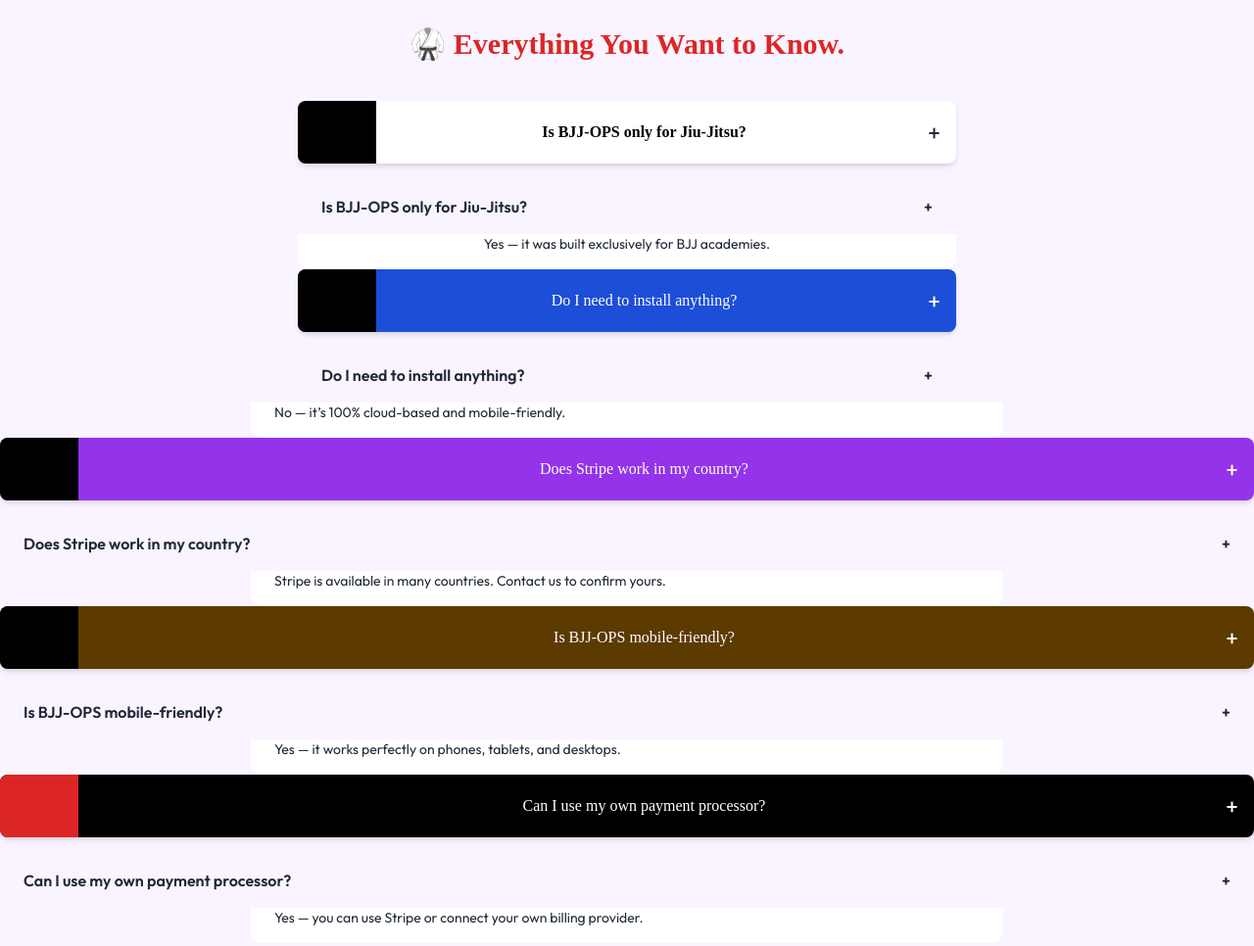
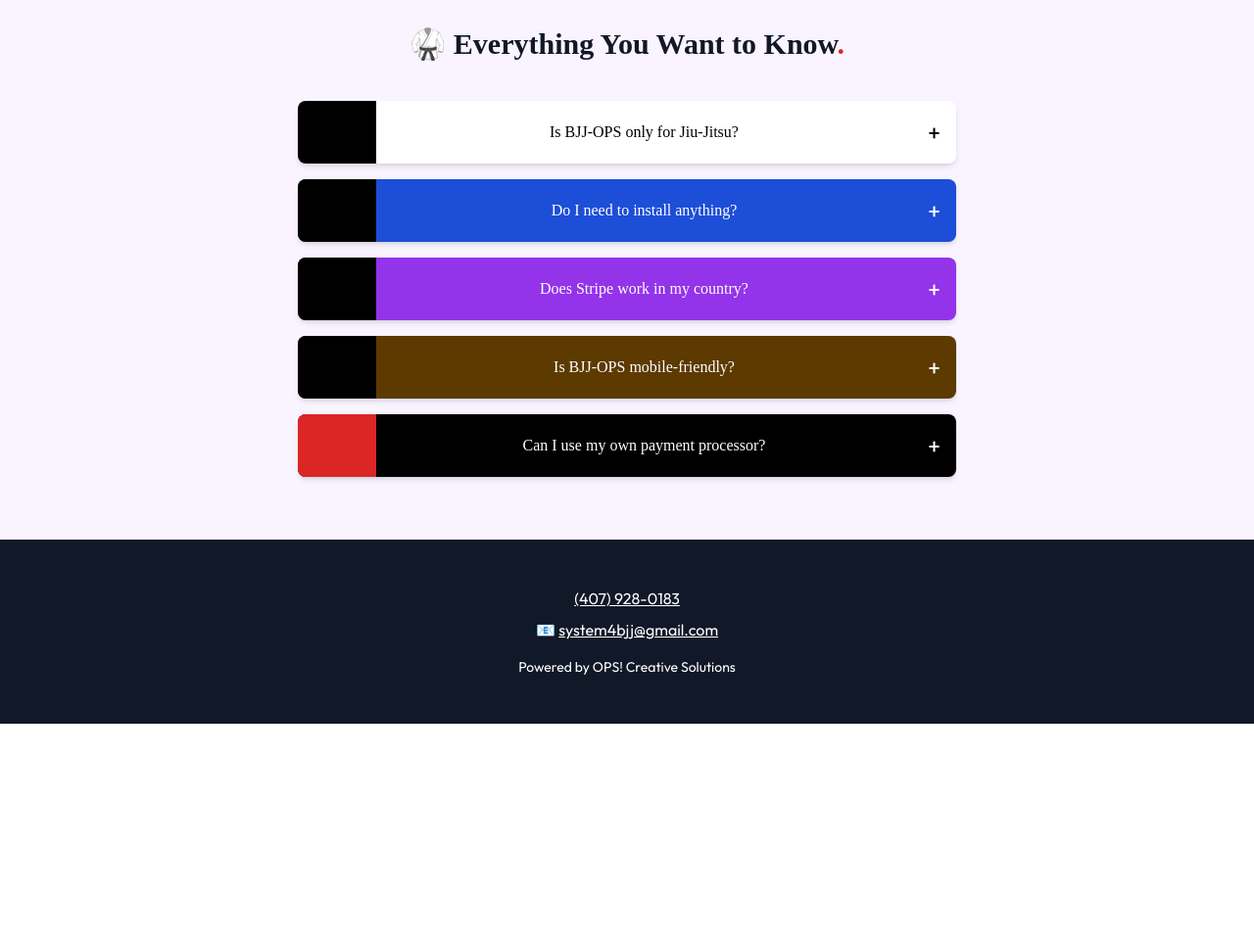
Before and after one commit to nanicunha/bjj-ops, a plain HTML site: page index.html in a window 1280 px wide. Shown: the part 2800-3766 px from the top of the page at 98% size. After the commit the page ends 3539 px from the top, so only its background shows below. Drawn offline with nearby package versions, Linux system fonts and the light colour scheme.

Commit message:
Update FAQ Section

```diff
--- a/index.html
+++ b/index.html
@@ -245,126 +245,83 @@
 <!-- FAQ Section -->
 
 
-    <section class="py-12 bg-[#f9f4ff]">
+   <section class="py-12 bg-[#f9f4ff]">
   <div class="max-w-2xl mx-auto text-center">
-    <h2 class="text-3xl font-extrabold text-gray-900 mb-10 font-[Orbitron]"><span class="text-red-600">🥋
-  Everything You Want to Know<span class="text-red-600">.</span>
-</h2>
+    <h2 class="text-3xl font-extrabold text-gray-900 mb-10 font-[Orbitron]">
+      🥋 Everything You Want to Know<span class="text-red-600">.</span>
+    </h2>
 
-
-    <div class="space-y-4 text-left" x-data="{ open: null }">
-
-      <!-- Faixa branca com ponta preta -->
-    <div class="mb-4">
-      <div class="flex items-center h-16 bg-white rounded-lg shadow-md overflow-hidden">
+    <!-- FAQ ITEM - Faixa branca -->
+    <div x-data="{ open: false }" class="mb-4">
+      <div @click="open = !open" class="flex items-center h-16 bg-white rounded-lg shadow-md overflow-hidden cursor-pointer">
         <div class="w-20 bg-black h-full"></div>
-        <div class="flex-1 px-4 font-bold text-black text-base font-[Orbitron] text-center">
+        <div class="flex-1 px-4 font-[Orbitron] text-base text-center text-black">
           Is BJJ-OPS only for Jiu-Jitsu?
         </div>
-        <div class="px-4 text-2xl">+</div>
+        <div class="px-4 text-2xl text-black" x-text="open ? '-' : '+'"></div>
+      </div>
+      <div x-show="open" x-transition class="mt-2 text-sm text-gray-700 text-left px-6">
+        Not at all! While it’s tailored for Jiu-Jitsu academies, BJJ-OPS can be used by any martial arts or fitness school.
       </div>
     </div>
-        <button @click="open === 1 ? open = null : open = 1"
-          class="w-full text-left px-6 py-4 font-semibold flex justify-between items-center">
-          <span>Is BJJ-OPS only for Jiu-Jitsu?</span>
-          <span>+</span>
-        </button>
-      </div>
-      <div x-show="open === 1" x-collapse class="bg-white px-6 pb-4 rounded-b-xl text-sm max-w-3xl mx-auto">
-        Yes — it was built exclusively for BJJ academies.
-      </div>
 
-       <!-- Faixa azul com ponta preta -->
-    <div class="mb-4">
-      <div class="flex items-center h-16 rounded-lg shadow-md overflow-hidden bg-blue-700 text-white">
+    <!-- Faixa azul -->
+    <div x-data="{ open: false }" class="mb-4">
+      <div @click="open = !open" class="flex items-center h-16 bg-blue-700 rounded-lg shadow-md overflow-hidden text-white cursor-pointer">
         <div class="w-20 bg-black h-full"></div>
         <div class="flex-1 px-4 font-[Orbitron] text-base text-center">
           Do I need to install anything?
         </div>
-        <div class="px-4 text-2xl">+</div>
+        <div class="px-4 text-2xl" x-text="open ? '-' : '+'"></div>
+      </div>
+      <div x-show="open" x-transition class="mt-2 text-sm text-white text-left px-6">
+        No installation required. BJJ-OPS is 100% web-based. You can use it on any device, anywhere.
       </div>
     </div>
 
-        <button @click="open === 2 ? open = null : open = 2"
-          class="w-full text-left px-6 py-4 font-semibold flex justify-between items-center">
-          <span>Do I need to install anything?</span>
-          <span>+</span>
-        </button>
-      </div>
-      <div x-show="open === 2" x-collapse class="bg-white px-6 pb-4 rounded-b-xl text-sm max-w-3xl mx-auto">
-        No — it’s 100% cloud-based and mobile-friendly.
-      </div>
-
-     <!-- Faixa roxa com ponta preta -->
-    <div class="mb-4">
-      <div class="flex items-center h-16 rounded-lg shadow-md overflow-hidden bg-purple-600 text-white">
+    <!-- Faixa roxa -->
+    <div x-data="{ open: false }" class="mb-4">
+      <div @click="open = !open" class="flex items-center h-16 bg-purple-600 rounded-lg shadow-md overflow-hidden text-white cursor-pointer">
         <div class="w-20 bg-black h-full"></div>
         <div class="flex-1 px-4 font-[Orbitron] text-base text-center">
           Does Stripe work in my country?
         </div>
-        <div class="px-4 text-2xl">+</div>
+        <div class="px-4 text-2xl" x-text="open ? '-' : '+'"></div>
+      </div>
+      <div x-show="open" x-transition class="mt-2 text-sm text-white text-left px-6">
+        Stripe supports over 45 countries. If it’s not available in yours, we can help set up alternatives.
       </div>
     </div>
-        <button @click="open === 3 ? open = null : open = 3"
-          class="w-full text-left px-6 py-4 font-semibold flex justify-between items-center">
-          <span>Does Stripe work in my country?</span>
-          <span>+</span>
-        </button>
-      </div>
-      <div x-show="open === 3" x-collapse class="bg-white px-6 pb-4 rounded-b-xl text-sm max-w-3xl mx-auto">
-        Stripe is available in many countries. Contact us to confirm yours.
-      </div>
 
-     <!-- Faixa marrom com ponta preta -->
-    <div class="mb-4">
-      <div class="flex items-center h-16 rounded-lg shadow-md overflow-hidden bg-[#5C3A00] text-white">
+    <!-- Faixa marrom -->
+    <div x-data="{ open: false }" class="mb-4">
+      <div @click="open = !open" class="flex items-center h-16 bg-[#5C3A00] rounded-lg shadow-md overflow-hidden text-white cursor-pointer">
         <div class="w-20 bg-black h-full"></div>
         <div class="flex-1 px-4 font-[Orbitron] text-base text-center">
           Is BJJ-OPS mobile-friendly?
         </div>
-        <div class="px-4 text-2xl">+</div>
+        <div class="px-4 text-2xl" x-text="open ? '-' : '+'"></div>
+      </div>
+      <div x-show="open" x-transition class="mt-2 text-sm text-white text-left px-6">
+        Absolutely. It’s fully responsive and works beautifully on phones, tablets, and desktops.
       </div>
     </div>
-        <button @click="open === 4 ? open = null : open = 4"
-          class="w-full text-left px-6 py-4 font-semibold flex justify-between items-center">
-          <span>Is BJJ-OPS mobile-friendly?</span>
-          <span>+</span>
-        </button>
-      </div>
-      <div x-show="open === 4" x-collapse class="bg-white px-6 pb-4 rounded-b-xl text-sm max-w-3xl mx-auto">
-        Yes — it works perfectly on phones, tablets, and desktops.
-      </div>
 
-     <!-- Faixa preta com ponta vermelha -->
-    <div class="mb-4">
-      <div class="flex items-center h-16 rounded-lg shadow-md overflow-hidden bg-black text-white">
+    <!-- Faixa preta com ponta vermelha -->
+    <div x-data="{ open: false }" class="mb-4">
+      <div @click="open = !open" class="flex items-center h-16 bg-black rounded-lg shadow-md overflow-hidden text-white cursor-pointer">
         <div class="w-20 bg-red-600 h-full"></div>
         <div class="flex-1 px-4 font-[Orbitron] text-base text-center">
           Can I use my own payment processor?
         </div>
-        <div class="px-4 text-2xl">+</div>
+        <div class="px-4 text-2xl" x-text="open ? '-' : '+'"></div>
+      </div>
+      <div x-show="open" x-transition class="mt-2 text-sm text-white text-left px-6">
+        Currently we support Stripe only, but custom integrations are possible on request.
       </div>
     </div>
   </div>
-        <button @click="open === 5 ? open = null : open = 5"
-          class="w-full text-left px-6 py-4 font-semibold flex justify-between items-center">
-          <span>Can I use my own payment processor?</span>
-          <span>+</span>
-        </button>
-      </div>
-      <div x-show="open === 5" x-collapse class="bg-white px-6 pb-4 rounded-b-xl text-sm max-w-3xl mx-auto">
-        Yes — you can use Stripe or connect your own billing provider.
-      </div>
-
-    </div>
-  </div>
 </section>
-
-    </div>
-  </div>
-</section>
-
-
   <!-- Contact -->
   <footer id="contact" class="bg-gray-900 text-white text-center py-12">
     <p class="mb-2"><a href="https://wa.me/14079280183" class="underline">(407) 928-0183</a></p>
```
